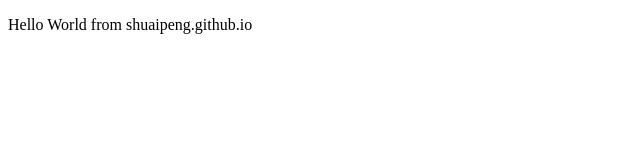
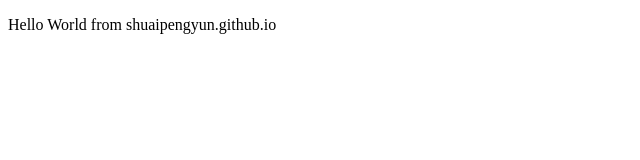
Before and after one commit to ShuaipengYun/shuaipeng.github.io, a plain HTML site: page index.html in a window 1280 px wide. Shown: the full height of the page, 0-640 px from the left. Drawn offline with Linux system fonts and the light colour scheme.

Commit message:
Update index.html
Change the paragraph website domain name

```diff
--- a/index.html
+++ b/index.html
@@ -4,7 +4,7 @@
     <title>Welcome to my github.io</title>
     <meta charset='utf-8'>
     <body>
-      <p>Hello World from shuaipeng.github.io</p>
+      <p>Hello World from shuaipengyun.github.io</p>
     </body>
    </head>
 </html>
```
